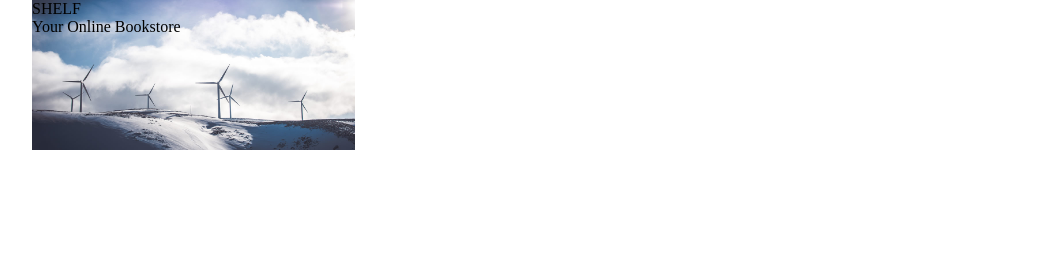
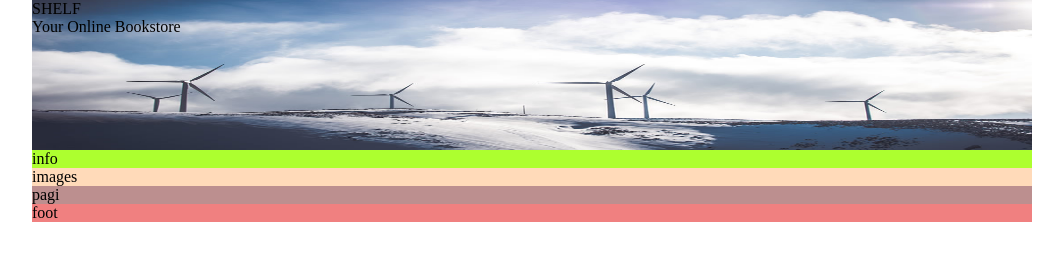
Before and after one commit to Benilec/Shelf, a plain HTML site: page index.html in a window 1280 px wide. Shown: the whole page, without its empty margins (108-1171 px from the left). Drawn offline with Linux system fonts and the light colour scheme.

Commit message:
fixed bg

```diff
--- a/index.html
+++ b/index.html
@@ -12,10 +12,18 @@
        <span class="headLine">SHELF</span>
        <p>Your Online Bookstore</p>
     </div>
-    <div class="info"></div>
-    <div class="images"></div>
-    <div class="paginator"></div>
-    <footer class="footer"></footer>
+    <div class="info">
+        <p>info</p>
+    </div>
+    <div class="images">
+        <p>images</p>
+    </div>
+    <div class="paginator">
+        <p>pagi</p>
+    </div>
+    <footer class="footer">
+        <p>foot</p>
+    </footer>
 </section>
 </body>
 </html>
--- a/style.css
+++ b/style.css
@@ -3,7 +3,7 @@
   padding: 0;
 }
 
-html {
+body {
   margin: 0 auto;
   width: 1000px;
   height: 800px;
@@ -11,7 +11,7 @@ html {
 
 section {
   display: grid;
-  grid-template-columns: auto;
+  grid-template-columns: 1fr;
   grid-template-areas:
   "header"
   "info"
@@ -24,15 +24,16 @@ section {
 .header {
   grid-area: header;
   background-image: url(/img/header-01.jpg);
-  background-size: contain;
+  background-size: 100% 150px; /*size width 100% och 150px i height*/
   background-repeat: no-repeat;
-  height: 150px;
-  width: 100%;
+  height: 150px; /*japp, den behövs*/
 }
 
+/*
 .header img {
   width: 100%;
 }
+*/
 
 .info {
   background: greenyellow;
```
